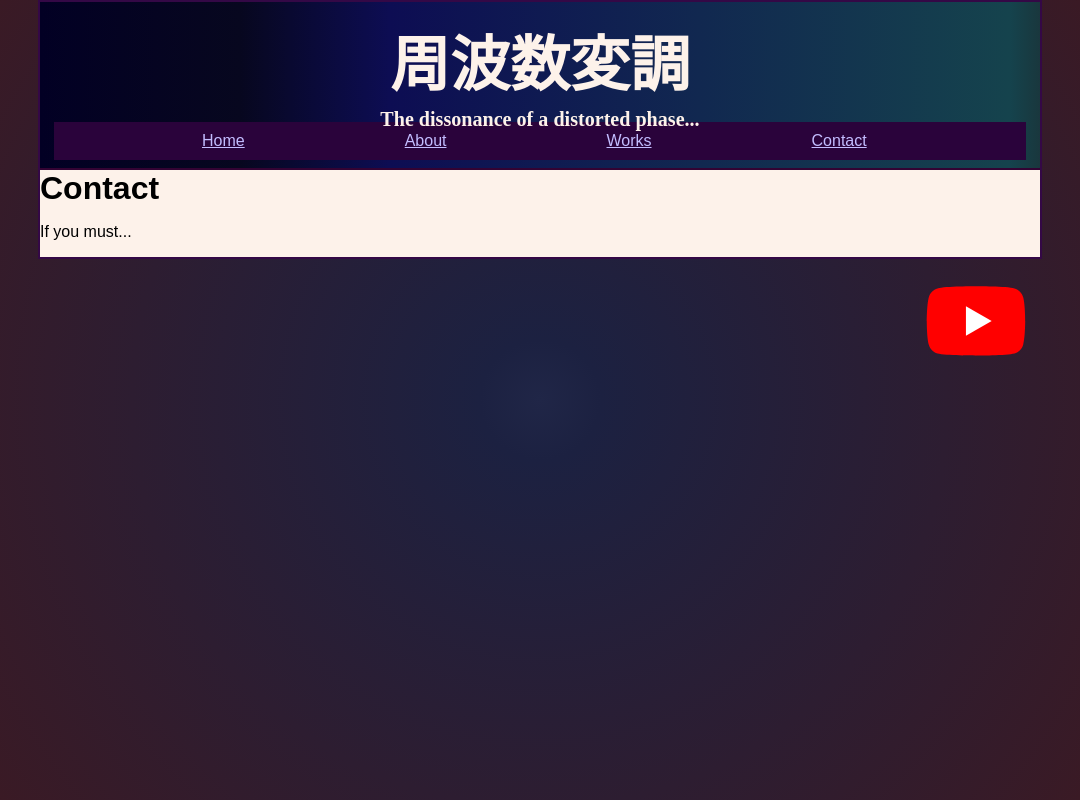
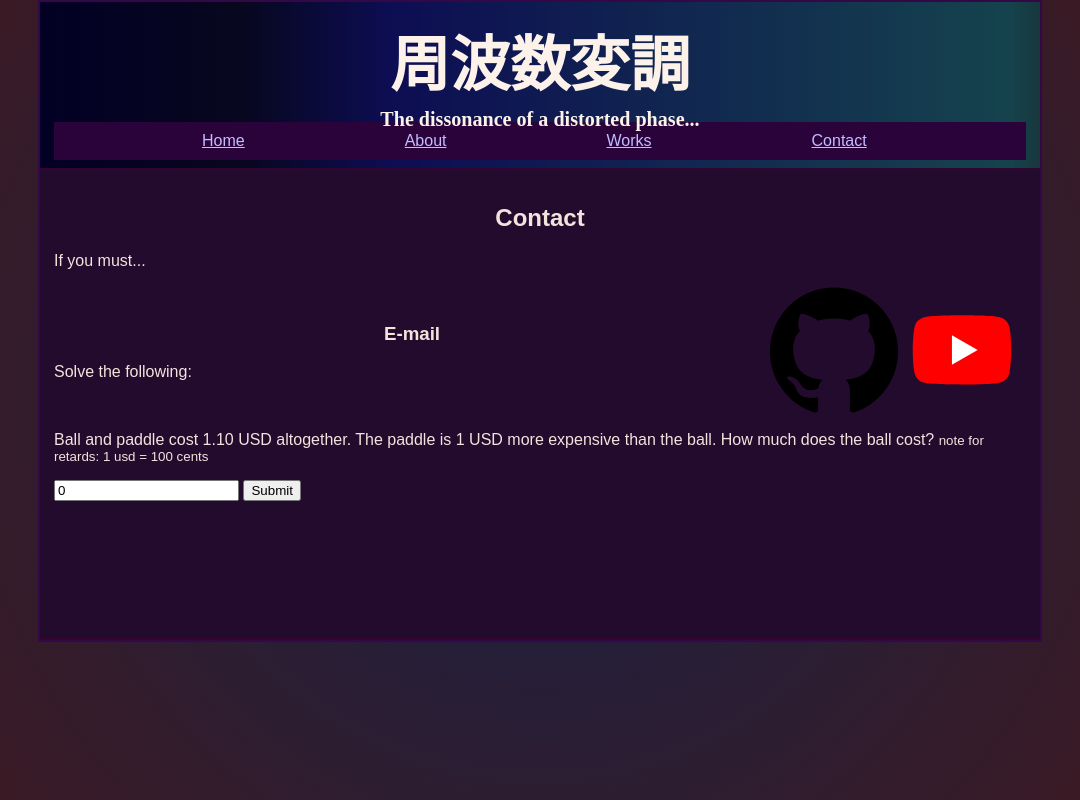
Before and after one commit to freq-mod/hobok, a PHP site: page /contact.php in a window 1280 px wide. Shown: the whole page, without its empty margins (100-1180 px from the left). Run offline with PHP 8.4, Linux system fonts and the light colour scheme.

Commit message:
Add files via upload

```diff
--- a/homepage/contact.php
+++ b/homepage/contact.php
@@ -8,11 +8,35 @@
 <body>
   <div id="Glowny">
   <?php include 'header.php';?>
-    <h1> Contact </h1>
+  <div id ="info">
+  <center>
+    <h2> Contact </h2>
+</center>
     <p> If you must...</p>
     <a href="https://www.youtube.com/channel/UCf6hxjn9Dpwhi3BdtQXvQTw">
   <img src="YouTube-Icon-Full-Color-Logo.wine.svg" alt="" style="width:128px;height:128px;">
 </a>
+<a href="https://github.com/freq-mod">
+  <img src="25231.png" alt="" style="width:128px;height:128px;">
+</a>
+<br>
+<center>
+    <h3> E-mail </h3>
+</center>
+<p> Solve the following:</p> <br>
+<p> Ball and paddle cost 1.10 USD altogether. The paddle is 1 USD more expensive than the ball. How much does the ball cost? <small> note for retards: 1 usd = 100 cents </small><p>
+<form action="contact.php" method="post">
+<input type="text" name="inputbox" value="0" />
+<input type="submit">
+</form>
+<?php
+$inputval = @$_POST["inputbox"];
+if ($inputval==5 or $inputval==0.05)
+echo "nwd937172@gmail.com";
+elseif ($inputval==0) echo "";
+else  echo "jubao@people.cn";
+?>
+</div>
 </div>
 </body>
 </html>
--- a/homepage/works.php
+++ b/homepage/works.php
@@ -9,15 +9,17 @@
 <style type="text/css">
 .tg  {border-collapse:collapse;border-spacing:0;}
 .tg td{border-color:black;border-style:solid;border-width:1px;font-family:Arial, sans-serif;font-size:14px;
-  overflow:hidden;padding:10px 5px;word-break:normal;}
+  overflow:hidden;padding:10px 15px;word-break:normal;}
 .tg th{border-color:black;border-style:solid;border-width:1px;font-family:Arial, sans-serif;font-size:14px;
-  font-weight:normal;overflow:hidden;padding:10px 5px;word-break:normal;}
+  font-weight:normal;overflow:hidden;padding:10px 15px;word-break:normal;}
 .tg .tg-0pky{border-color:inherit;text-align:left;vertical-align:top}
 </style>
 <body>
   <div id="Glowny">
   <?php include 'header.php';?>
+  <center>
     <h2> My works </h2>
+</center>
     <p> Here is the archive of my past and previous arranges.
     <table class="tg">
 <thead>
```
